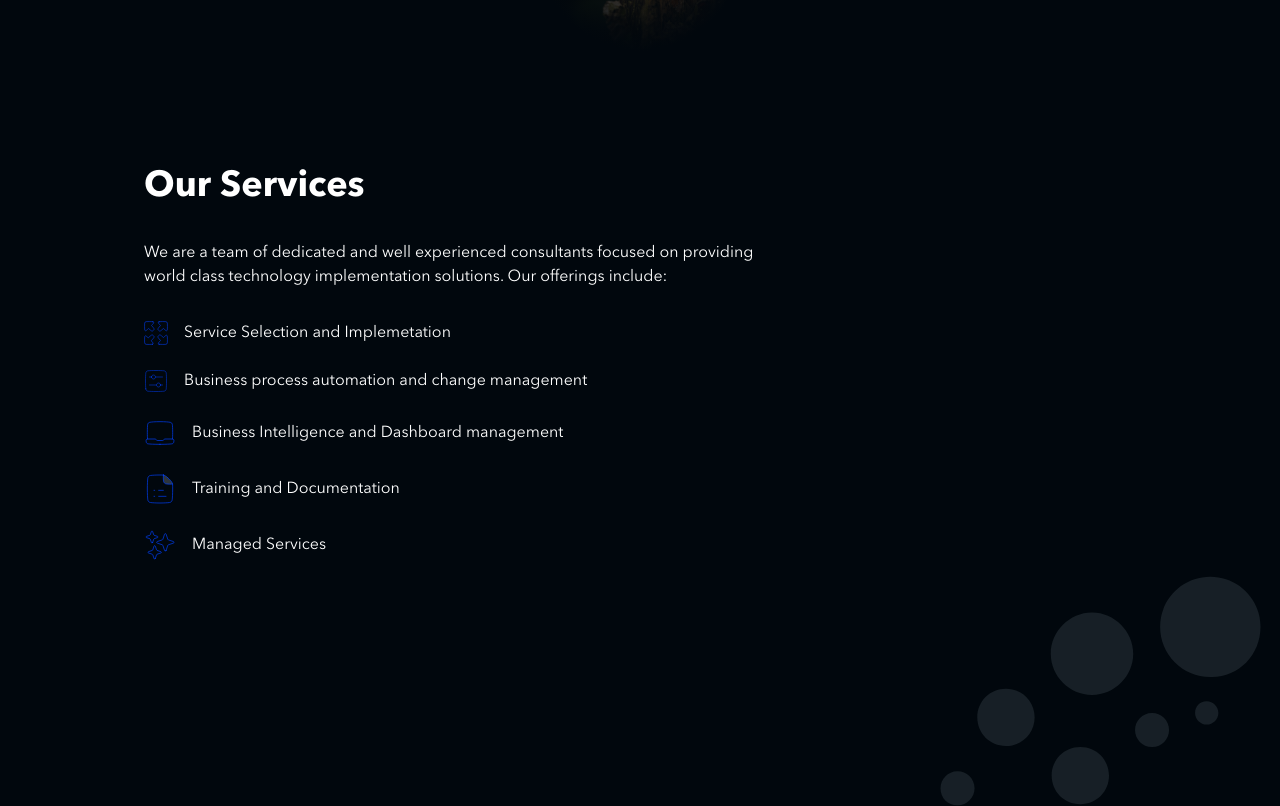
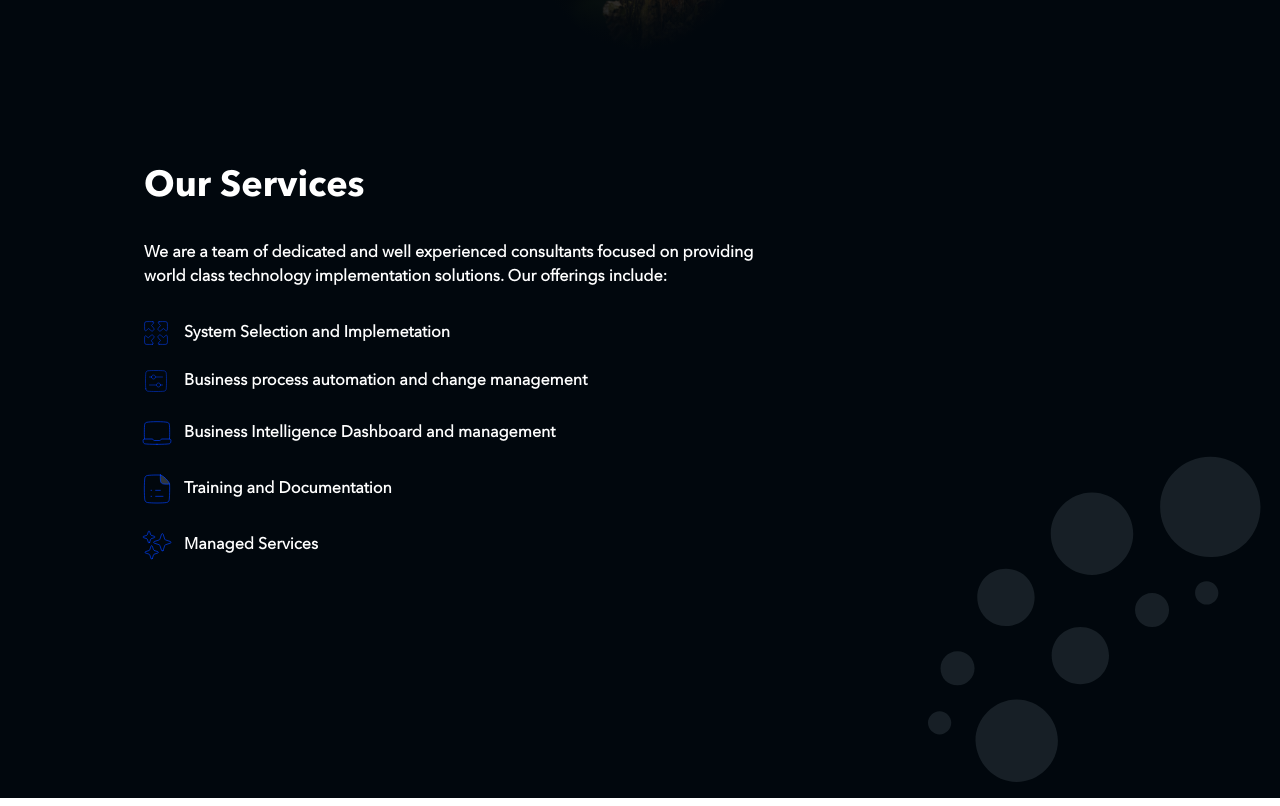
Before and after one commit to babafemij-k/vigoe, a React (Vite) app: page / in a window 1280 px wide. Shown: the part 662-1468 px from the top of the page. Built offline with nearby package versions, Linux system fonts and the light colour scheme.

Commit message:
minor bug fixes

```diff
--- a/src/components/ContactUs.jsx
+++ b/src/components/ContactUs.jsx
@@ -12,6 +12,7 @@ import {
 import { FaInstagram, FaLinkedinIn } from "react-icons/fa";
 import { GrMail } from "react-icons/gr";
 import { motion } from "framer-motion";
+import { FaPhoneAlt } from "react-icons/fa";
 
 export default function AboutUs({ onContactClick }) {
   return (
@@ -72,7 +73,7 @@ export default function AboutUs({ onContactClick }) {
         >
           <Flex alignItems={"flex-end"} gap={"0.8rem"} fontWeight={"semibold"}>
             <Link>
-              <Icon as={GrMail} />
+              <Icon as={FaPhoneAlt} />
             </Link>
             <Text>647-232-5136</Text>
             <Text>613-263-1891</Text>
@@ -83,9 +84,6 @@ export default function AboutUs({ onContactClick }) {
           </Text>
 
           <Flex alignItems={"center"} gap={"1rem"}>
-            <Link>
-              <Icon as={GrMail} />
-            </Link>
             <Link>
               <Icon as={FaLinkedinIn} />
             </Link>
--- a/src/components/Navigation.jsx
+++ b/src/components/Navigation.jsx
@@ -19,6 +19,7 @@ import {
   Image,
 } from "@chakra-ui/react";
 import { HamburgerIcon } from "@chakra-ui/icons";
+import { GiHamburgerMenu } from "react-icons/gi";
 import logo from "../assets/logo.png";
 import { motion, motionValue } from "framer-motion";
 
@@ -34,13 +35,18 @@ function Navigation({
   return (
     <Flex
       // bg="black"
-      px={"10"}
+      px={{ base: "5", md: "10" }}
       py={"10"}
       alignItems="center"
       width={"100vw"}
       color={"white"}
     >
-      <Image src={logo} alt="Logo" w={{ base: "60%", md: "unset" }} />
+      <Image
+        src={logo}
+        alt="Logo"
+        w={{ base: "75%", md: "18rem" }}
+        h={{ base: "75%", md: "unset" }}
+      />
 
       {isLargerThan768 ? (
         <>
@@ -101,10 +107,12 @@ function Navigation({
           <Spacer />
           <IconButton
             aria-label="Navigation Menu"
-            icon={<HamburgerIcon />}
+            icon={<GiHamburgerMenu />}
             onClick={onOpen}
             variant="outline"
+            size="sm"
           />
+
           {!showModal && !showContractorModal && (
             <Drawer
               isOpen={isOpen}
--- a/src/components/Services.jsx
+++ b/src/components/Services.jsx
@@ -19,7 +19,7 @@ export default function Services() {
       //   ml={{ base: "", md: "6rem" }}
       flexDirection={{ base: "column", md: "row" }}
       color={"white"}
-      minHeight={"100vh"}
+      minHeight={"85vh"}
       position={"relative"}
       ml={{ base: "", md: "6rem" }}
       bg={`url(${icon}) no-repeat bottom right`}
@@ -38,7 +38,12 @@ export default function Services() {
         >
           Our Services
         </Heading>
-        <Text mb={8} w={{ base: "100%", md: "60%" }}>
+        <Text
+          mb={8}
+          w={{ base: "100%", md: "60%" }}
+          fontSize={"1rem"}
+          fontWeight={"semibold"}
+        >
           We are a team of dedicated and well experienced consultants focused on
           providing world class technology implementation solutions. Our
           offerings include:
@@ -47,31 +52,57 @@ export default function Services() {
           <li>
             <Box as="span" display={"flex"} alignItems={"center"} mb={"1.5rem"}>
               <Image w={"1.5rem"} src={serviceOne} mr={"1rem"} />
-              <Text>Service Selection and Implemetation</Text>
+              <Text fontSize={"1rem"} fontWeight={"semibold"}>
+                System Selection and Implemetation
+              </Text>
             </Box>
           </li>
           <li>
             <Box as="span" display={"flex"} alignItems={"center"} mb={"1.5rem"}>
               <Image w={"1.5rem"} src={serviceTwo} mr={"1rem"} />
-              <Text>Business process automation and change management</Text>
+              <Text fontSize={"1rem"} fontWeight={"semibold"}>
+                Business process automation and change management
+              </Text>
             </Box>
           </li>
           <li>
             <Box as="span" display={"flex"} alignItems={"center"} mb={"1.5rem"}>
-              <Image w={"2rem"} src={serviceThree} mr={"1rem"} />
-              <Text>Business Intelligence and Dashboard management</Text>
+              <Image
+                w={"2rem"}
+                src={serviceThree}
+                mr={{ base: "unset", md: "0.7rem" }}
+                ml={{ base: "unset", md: "-0.2rem" }}
+                alignSelf={"flex-start"}
+              />
+              <Text fontSize={"1rem"} fontWeight={"semibold"}>
+                Business Intelligence Dashboard and management
+              </Text>
             </Box>
           </li>
           <li>
             <Box as="span" display={"flex"} alignItems={"center"} mb={"1.5rem"}>
-              <Image w={"2rem"} src={serviceFour} mr={"1rem"} />
-              <Text>Training and Documentation</Text>
+              <Image
+                w={"2rem"}
+                src={serviceFour}
+                mr={{ base: "unset", md: "0.7rem" }}
+                ml={{ base: "unset", md: "-0.2rem" }}
+              />
+              <Text fontSize={"1rem"} fontWeight={"semibold"}>
+                Training and Documentation
+              </Text>
             </Box>
           </li>
           <li>
             <Box as="span" display={"flex"} alignItems={"center"} mb={"1.5rem"}>
-              <Image w={"2rem"} src={serviceFive} mr={"1rem"} />
-              <Text>Managed Services</Text>
+              <Image
+                w={"2rem"}
+                src={serviceFive}
+                mr={{ base: "unset", md: "0.7rem" }}
+                ml={{ base: "unset", md: "-0.2rem" }}
+              />
+              <Text fontSize={"1rem"} fontWeight={"semibold"}>
+                Managed Services
+              </Text>
             </Box>
           </li>
         </Box>
--- a/src/modals/ContactModal.jsx
+++ b/src/modals/ContactModal.jsx
@@ -99,12 +99,26 @@ export default function ContactModal({ showModal, handleCloseModal }) {
                     name="firstName"
                     id="firstName"
                     type="text"
+                    isRequired
                     placeholder="First Name"
                     fontSize={"0.9rem"}
                     borderColor="#437C90"
                     placeholderTextColor="#437C90"
                     onChange={formik.handleChange}
                     value={formik.values.firstName}
+                  />
+                </FormControl>
+                <FormControl mr={3}>
+                  <Input
+                    type="text"
+                    id="lastName"
+                    name="lastName"
+                    placeholder="Last Name"
+                    fontSize={"0.9rem"}
+                    borderColor="#437C90"
+                    placeholderTextColor="#437C90"
+                    onChange={formik.handleChange}
+                    value={formik.values.lastName}
                   />
                 </FormControl>
                 <FormControl mr={3}>
@@ -118,6 +132,27 @@ export default function ContactModal({ showModal, handleCloseModal }) {
                     placeholderTextColor="#437C90"
                     onChange={formik.handleChange}
                     value={formik.values.email}
+                  />
+                </FormControl>
+              </Flex>
+
+              <Flex
+                mb={3}
+                flexDirection={"column"}
+                gap={"1rem"}
+                w={{ base: "100%", md: "unset" }}
+              >
+                <FormControl mr={3}>
+                  <Input
+                    name="companyName"
+                    id="companyName"
+                    type="text"
+                    placeholder="Company Name"
+                    fontSize={"0.9rem"}
+                    borderColor="#437C90"
+                    placeholderTextColor="#437C90"
+                    onChange={formik.handleChange}
+                    value={formik.values.companyName}
                   />
                 </FormControl>
                 <FormControl mr={3}>
@@ -138,40 +173,6 @@ export default function ContactModal({ showModal, handleCloseModal }) {
                     <option value="5">5</option>
                     <option value=">5">Greater than 5</option>
                   </Select>
-                </FormControl>
-              </Flex>
-
-              <Flex
-                mb={3}
-                flexDirection={"column"}
-                gap={"1rem"}
-                w={{ base: "100%", md: "unset" }}
-              >
-                <FormControl mr={3}>
-                  <Input
-                    type="text"
-                    id="lastName"
-                    name="lastName"
-                    placeholder="Last Name"
-                    fontSize={"0.9rem"}
-                    borderColor="#437C90"
-                    placeholderTextColor="#437C90"
-                    onChange={formik.handleChange}
-                    value={formik.values.lastName}
-                  />
-                </FormControl>
-                <FormControl mr={3}>
-                  <Input
-                    name="companyName"
-                    id="companyName"
-                    type="text"
-                    placeholder="Company Name"
-                    fontSize={"0.9rem"}
-                    borderColor="#437C90"
-                    placeholderTextColor="#437C90"
-                    onChange={formik.handleChange}
-                    value={formik.values.companyName}
-                  />
                 </FormControl>
                 <FormControl mr={3}>
                   <Input
```
Also changed, not shown: src/modals/RequestContractorModal.jsx (+163 -7 lines).
